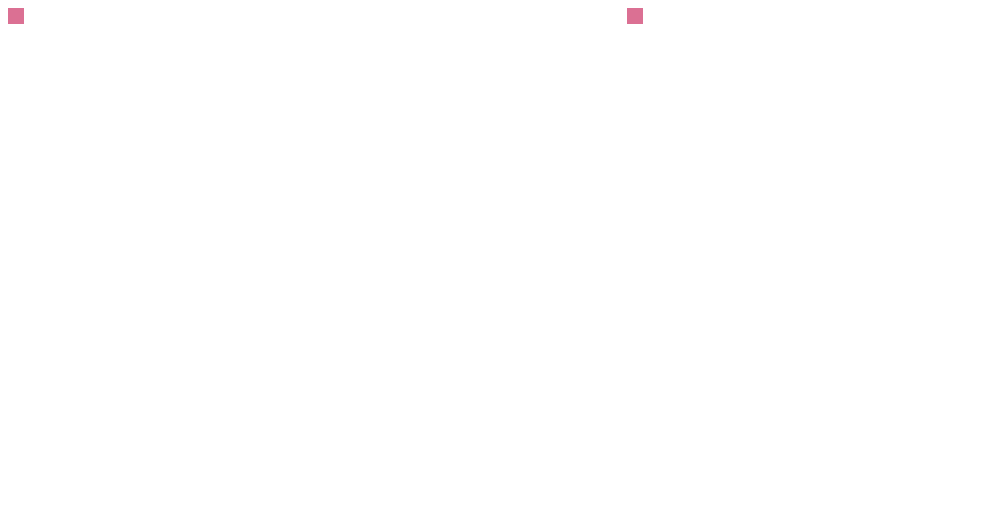
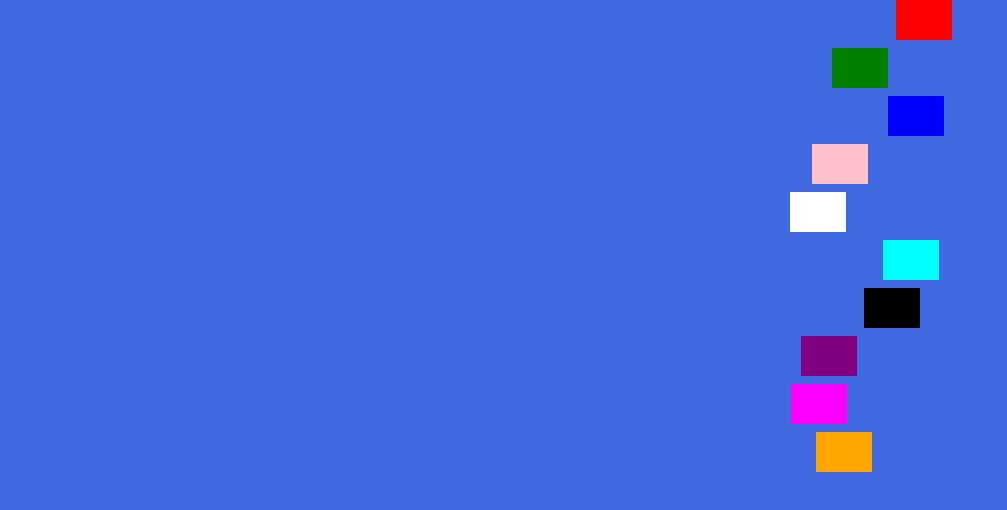
Before and after one commit to as1ma/unicorns, a plain HTML site: page index.html in a window 1280 px wide. Shown: the whole page, without its empty margins (0-1007 px from the left). Drawn offline with Linux system fonts and the light colour scheme.

Commit message:
inital commit

```diff
--- a/index.html
+++ b/index.html
@@ -10,13 +10,25 @@
     <body>
 
         <style>
-            .unicorn{width:2vh;height:2vh;background-color:palevioletred;position:absolute}
 
+            body{
+                background-color:royalblue;
+            }
+
+            .unicorn{
+                width: 7vh;
+                height: 5vh;
+                position:absolute;
+                background-size: contain;
+            }
+            /* .unicorn{width:2vh;height:2vh;position:absolute}
+            #unicorn1{position:absolute; margin-top: 1em;}     */
+            /* .finishLine{width:1vh; height:4vh; background-color:black; margin-right: 10%;} */
         </style>
 
         <div id='unicorn0' class="unicorn"></div>
         <div id='unicorn1' class="unicorn"></div>
-
+        <div id="finish" class = "finishLine"></div>
 
     </body>
 </html>
--- a/script.js
+++ b/script.js
@@ -1,27 +1,85 @@
 "use strict"
 
+// let uni0=document.getElementById("unicorn0")
+// let uni0x=0  //Unicorn0's X position
+// const finishLine = document.getElementById("finish")
+// //finishLine.style.left = 80%;
 
-let uni0=document.getElementById("unicorn0")
-let uni0x=0  //Unicorn0's X position
-
+// let uni1=document.getElementById("unicorn1")
+// let uni1x=0
 
 //Extra challenges .. Set the background colour of each unicorn .. (so they are different) .. ideally with Javascript (not CSS)
 //Add a third unicorn - three horse race
 // - What if we wanted 20 unicorns ??  []
 
+let unicornDivs = []
+let uniXs = []
+let colors = "red, green, blue, pink, white, cyan, black, purple, magenta, orange".split(",")
+const numberOfUnicorns = 10
 
-setInterval(moveUnicorns,100)  //How fast the race is - smaller=faster
+let i = 0
+while (i<numberOfUnicorns){
+    unicornDivs[i] = document.createElement("div")
+    document.body.appendChild(unicornDivs[i])
+    unicornDivs[i].classList.add("unicorn")
+    unicornDivs[i].style.top = i * 6 + "%"
+    unicornDivs[i].style.backgroundColor = colors[i]
 
+    console.log(colors[1])
+
+    //<div class = "unicorn"></div>
+
+    uniXs[i] = 0
+    i++
+}
+//setInterval(moveUnicorns,100)  //How fast the race is - smaller=faster
+
+requestAnimationFrame(moveUnicorns)
+
+function resetRace(){
+    let i = 0
+    while(i<numberOfUnicorns){
+        uniXs[i]=0
+        i++
+    }
+}
 
 function moveUnicorns(){
+    let i = 0
+    while(i<numberOfUnicorns){
+        unicornDivs[i].style.left = uniXs[i] + "%"
+        uniXs[i] += Math.random()
 
-    uni0.style.left= uni0x +"%"
+        if (uniXs[i]>90){
+            alert(`${colors[i]} wins the race`)
+            resetRace()
+        }
+        i++
+    }
 
-    uni0x +=1  //add 1% to the unicorns x position (Add a random amount instead)
+    requestAnimationFrame(moveUnicorns)
 
     //Move all unicorns a random amount each
     //If a unicorn has crossed the finish line
         //Display winner
         // restart race
 
+    // finishLine.style.left =  90 + "%"
+    // uni0.style.left= uni0x +"%"
+    // uni1.style.left = uni1x + "%"
+
+    // let random = Math.floor(Math.random() * 10)
+    // let random2 = Math.random()
+    // uni0x +=random //add 1% to the unicorns x position (Add a random amount instead)
+    // uni1x +=random2
+
+    // if (uni0x >= 90){
+    //     alert("Unicorn 1 won")
+    //     uni0x = 0
+    //     uni1x = 0
+    // } else if (uni1x >=90){
+    //     alert("Unicorn 2 won")
+    //     uni0x = 0
+    //     uni1x = 0
+    // }
 }
```
